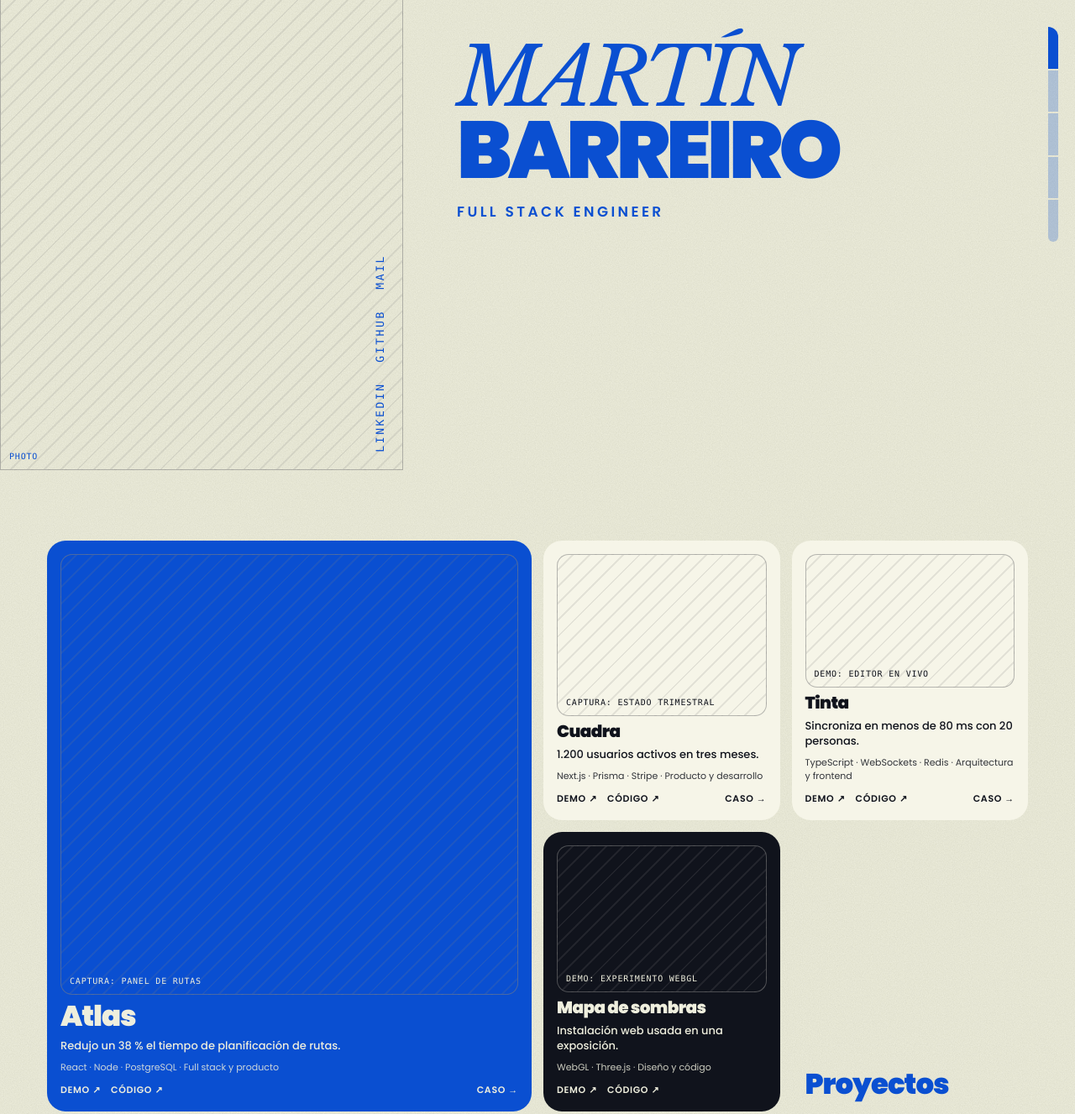
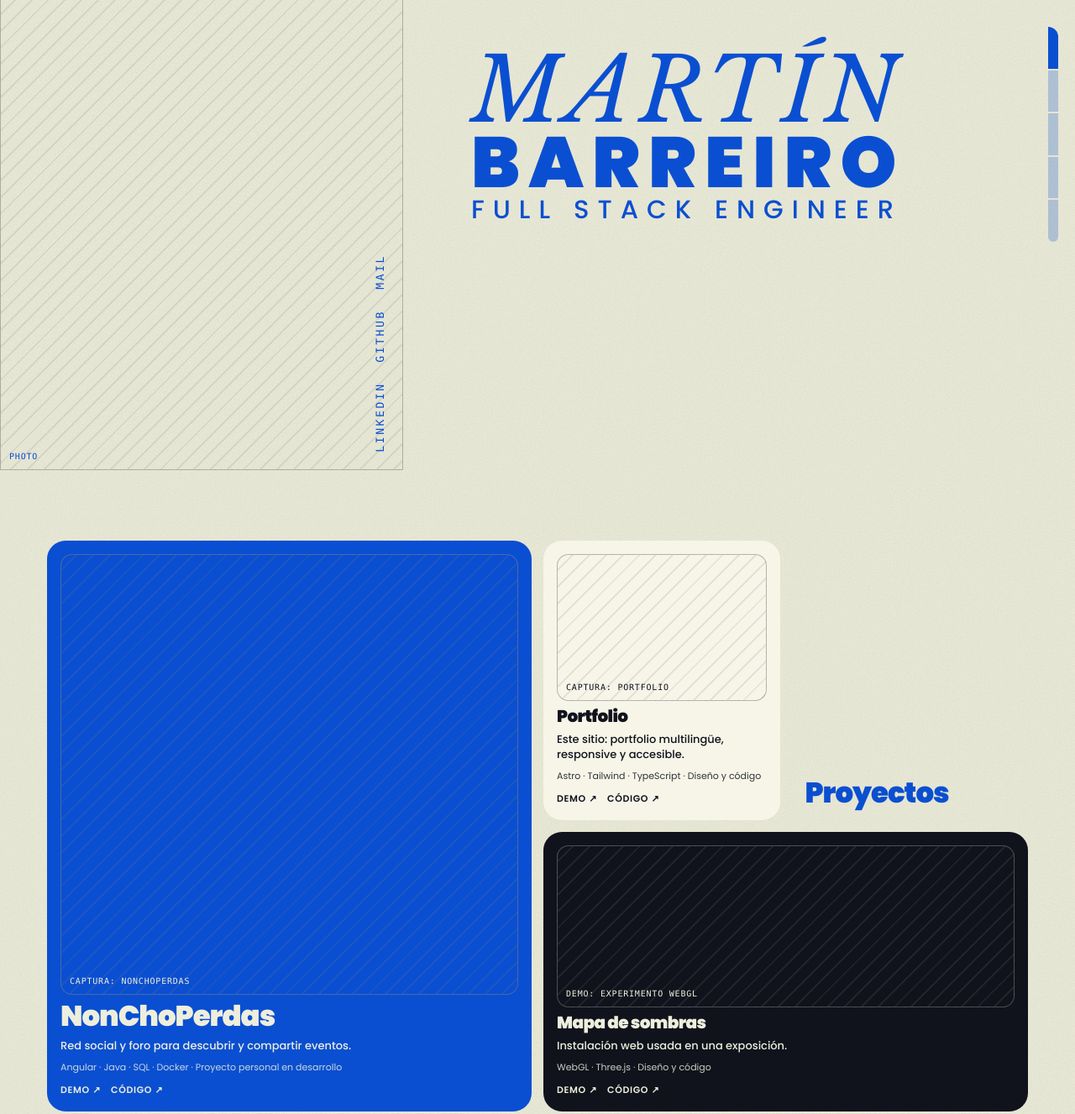
Before and after one commit to martinbarreirob/portfolio, an Astro site: page / in a window 1280 px wide. Shown: the part 240-1567 px from the top of the page at 84% size. Built offline with nearby package versions, Linux system fonts and the light colour scheme; Astro itself is replaced by a stand-in of ours.

Commit message:
Reorganizar la sección de proyectos y añadir el logotipo SVG de tres líneas

```diff
--- /dev/null
+++ b/src/components/Logo.astro
@@ -0,0 +1,39 @@
+---
+/**
+ * Logotipo: tres líneas con el mismo ancho (viewBox con margen lateral para el voladizo de las letras). `textLength` con
+ * `lengthAdjust="spacing"` ajusta el espaciado entre letras, sin deformarlas.
+ * `compact` omite la tercera línea (ilegible a tamaños pequeños).
+ */
+interface Props {
+  compact?: boolean;
+  class?: string;
+}
+const { compact = false, class: className } = Astro.props;
+const height = compact ? 108 : 130;
+---
+
+<svg
+  viewBox={`-10 0 320 ${height}`}
+  overflow="visible"
+  class={className}
+  role="img"
+  aria-label="Martín Barreiro, Full Stack Engineer"
+  fill="currentColor"
+>
+  <text
+    x="0" y="58" textLength="296" lengthAdjust="spacing"
+    font-family="'Libre Baskerville', serif" font-style="italic" font-size="62" letter-spacing="-3"
+  >MARTÍN</text>
+  <text
+    x="0" y="104" textLength="296" lengthAdjust="spacing"
+    font-family="'Poppins', sans-serif" font-weight="900" font-size="50" letter-spacing="-2"
+  >BARREIRO</text>
+  {
+    !compact && (
+      <text
+        x="0" y="126" textLength="296" lengthAdjust="spacing"
+        font-family="'Poppins', sans-serif" font-weight="500" font-size="18"
+      >FULL STACK ENGINEER</text>
+    )
+  }
+</svg>
--- a/src/components/SiteHeader.astro
+++ b/src/components/SiteHeader.astro
@@ -1,11 +1,11 @@
 ---
+import Logo from './Logo.astro';
 import { placeholderNav } from '@/data/placeholder';
 ---
 
 <header class="fixed inset-x-0 top-0 z-30 flex h-[60px] items-center justify-between px-4 md:h-[72px] md:px-10">
-  <a href="#inicio" class="flex flex-col text-brand uppercase" aria-label="Martín Barreiro">
-    <span class="font-serif text-[1.35rem] italic leading-[0.95] tracking-[-0.06em] md:text-[2rem]">Martín</span>
-    <span class="text-[1.35rem] font-black leading-[0.85] tracking-[-0.05em] md:text-[2rem]">Barreiro</span>
+  <a href="#inicio" class="text-brand" aria-label="Martín Barreiro">
+    <Logo compact class="h-[34px] md:h-[46px]" />
   </a>
   <a
     href="#contacto"
--- a/src/components/sections/Hero.astro
+++ b/src/components/sections/Hero.astro
@@ -1,4 +1,5 @@
 ---
+import Logo from '../Logo.astro';
 ---
 
 <section id="inicio" class="grain relative flex min-h-svh flex-col overflow-hidden bg-paper text-brand md:flex-row">
@@ -9,8 +10,6 @@
     </div>
   </div>
   <div class="reveal flex flex-1 flex-col justify-center px-7 pb-2 md:px-[clamp(1.5rem,5vw,4.5rem)]">
-    <span class="font-serif text-[16vw] italic uppercase leading-[0.95] tracking-[-0.06em] md:text-[clamp(3rem,8vw,6rem)]">Martín</span>
-    <span class="text-[16vw] font-black uppercase leading-[0.85] tracking-[-0.05em] md:text-[clamp(3rem,8vw,6rem)]">Barreiro</span>
-    <span class="mt-4 text-[17px] font-semibold uppercase tracking-[0.2em] md:mt-5">Full Stack Engineer</span>
+    <h1 class="m-0"><Logo class="w-full max-w-[34rem]" /></h1>
   </div>
 </section>
--- a/src/components/sections/Projects.astro
+++ b/src/components/sections/Projects.astro
@@ -5,7 +5,6 @@
 
 const tones = [
   'bg-brand text-paper',
-  'bg-card text-ink',
   'bg-card text-ink',
   'bg-ink text-paper',
 ];
@@ -36,7 +35,7 @@
         </article>
       ))
     }
-    <div class="cell area-t reveal justify-end bg-card text-ink md:bg-transparent" style="grid-area:t">
+    <div class="cell reveal justify-end bg-card text-ink md:bg-transparent" style="grid-area:t">
       <span class="mt-auto text-[2.125rem] font-black leading-none tracking-[-0.03em] text-brand">Proyectos</span>
     </div>
   </div>
--- a/src/data/placeholder.ts
+++ b/src/data/placeholder.ts
@@ -19,46 +19,22 @@
 
 export const placeholderProjects: PlaceholderProject[] = [
   {
-    id: 'atlas',
-    title: 'Atlas',
-    kind: 'Captura: panel de rutas',
-    result: 'Redujo un 38 % el tiempo de planificación de rutas.',
-    stack: 'React · Node · PostgreSQL',
-    role: 'Full stack y producto',
-    rows: [
-      { k: 'Problema', v: 'Los despachadores planificaban rutas a mano en hojas de cálculo; cada cambio de última hora obligaba a rehacerlo todo.' },
-      { k: 'Decisiones', v: 'Modelar las rutas como eventos y no como estados, y mostrar siempre el efecto de cada cambio sobre el plan completo.' },
-      { k: 'Reto y solución', v: 'El cálculo bloqueaba la interfaz con más de 200 paradas. Lo moví a un worker con una cola y recálculo incremental.' },
-      { k: 'Resultado', v: 'El tiempo de planificación diaria bajó un 38 % y los cambios de última hora dejaron de rehacer el plan.' },
-    ],
+    id: 'nonchoperdas',
+    title: 'NonChoPerdas',
+    kind: 'Captura: NonChoPerdas',
+    result: 'Red social y foro para descubrir y compartir eventos.',
+    stack: 'Angular · Java · SQL · Docker',
+    role: 'Proyecto personal en desarrollo',
+    rows: [],
   },
   {
-    id: 'cuadra',
-    title: 'Cuadra',
-    kind: 'Captura: estado trimestral',
-    result: '1.200 usuarios activos en tres meses.',
-    stack: 'Next.js · Prisma · Stripe',
-    role: 'Producto y desarrollo',
-    rows: [
-      { k: 'Problema', v: 'Los autónomos llegaban a fin de trimestre sin saber cuánto debían ni qué facturas faltaban.' },
-      { k: 'Decisiones', v: 'Una sola pantalla de estado en lugar de módulos separados, y facturar en tres pasos.' },
-      { k: 'Reto y solución', v: 'Las reglas fiscales cambian por tramo. Las aislé en un módulo de reglas versionado y con pruebas por caso.' },
-      { k: 'Resultado', v: '1.200 usuarios activos en los primeros tres meses, sin campañas de pago.' },
-    ],
-  },
-  {
-    id: 'tinta',
-    title: 'Tinta',
-    kind: 'Demo: editor en vivo',
-    result: 'Sincroniza en menos de 80 ms con 20 personas.',
-    stack: 'TypeScript · WebSockets · Redis',
-    role: 'Arquitectura y frontend',
-    rows: [
-      { k: 'Problema', v: 'Editar en equipo a la vez provocaba conflictos y pérdidas de texto.' },
-      { k: 'Decisiones', v: 'CRDT en lugar de bloqueo por párrafo, y cursores visibles para todos.' },
-      { k: 'Reto y solución', v: 'La latencia subía con documentos largos. Segmenté el documento y envié diferencias en lugar de estados completos.' },
-      { k: 'Resultado', v: 'Sincronización por debajo de 80 ms con 20 personas editando.' },
-    ],
+    id: 'portfolio',
+    title: 'Portfolio',
+    kind: 'Captura: portfolio',
+    result: 'Este sitio: portfolio multilingüe, responsive y accesible.',
+    stack: 'Astro · Tailwind · TypeScript',
+    role: 'Diseño y código',
+    rows: [],
   },
   {
     id: 'sombras',
--- a/src/styles/global.css
+++ b/src/styles/global.css
@@ -116,7 +116,7 @@
 
 .grid-projects {
   grid-template-columns: 1fr 1fr;
-  grid-template-areas: 'p1 p1' 'p2 p3' 'p4 p4';
+  grid-template-areas: 'p1 p1' 'p2 t' 'p3 p3';
 }
 .grid-experience {
   grid-template-columns: 1fr;
@@ -136,7 +136,7 @@
   .grid-projects {
     grid-template-columns: repeat(4, 1fr);
     grid-template-rows: 1fr 1fr;
-    grid-template-areas: 'p1 p1 p2 p3' 'p1 p1 p4 t';
+    grid-template-areas: 'p1 p1 p2 t' 'p1 p1 p3 p3';
   }
   .grid-experience {
     grid-template-columns: repeat(4, 1fr);
@@ -153,7 +153,6 @@
     grid-template-rows: 1fr 1fr;
     grid-template-areas: 'cta cta form form' 'gh li form form';
   }
-  .grid-projects > .area-t,
   .grid-experience > .area-t {
     display: flex;
   }
```
